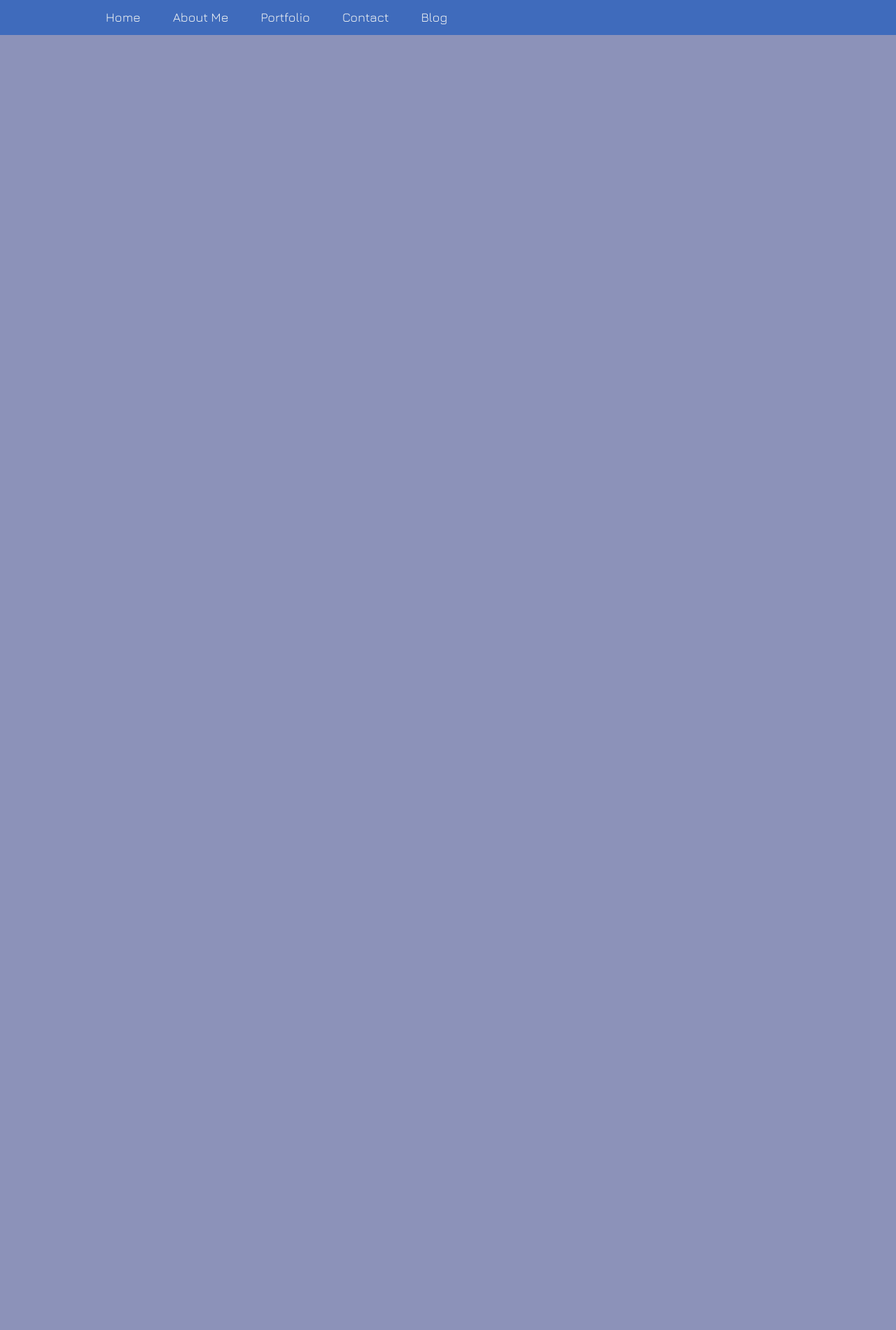
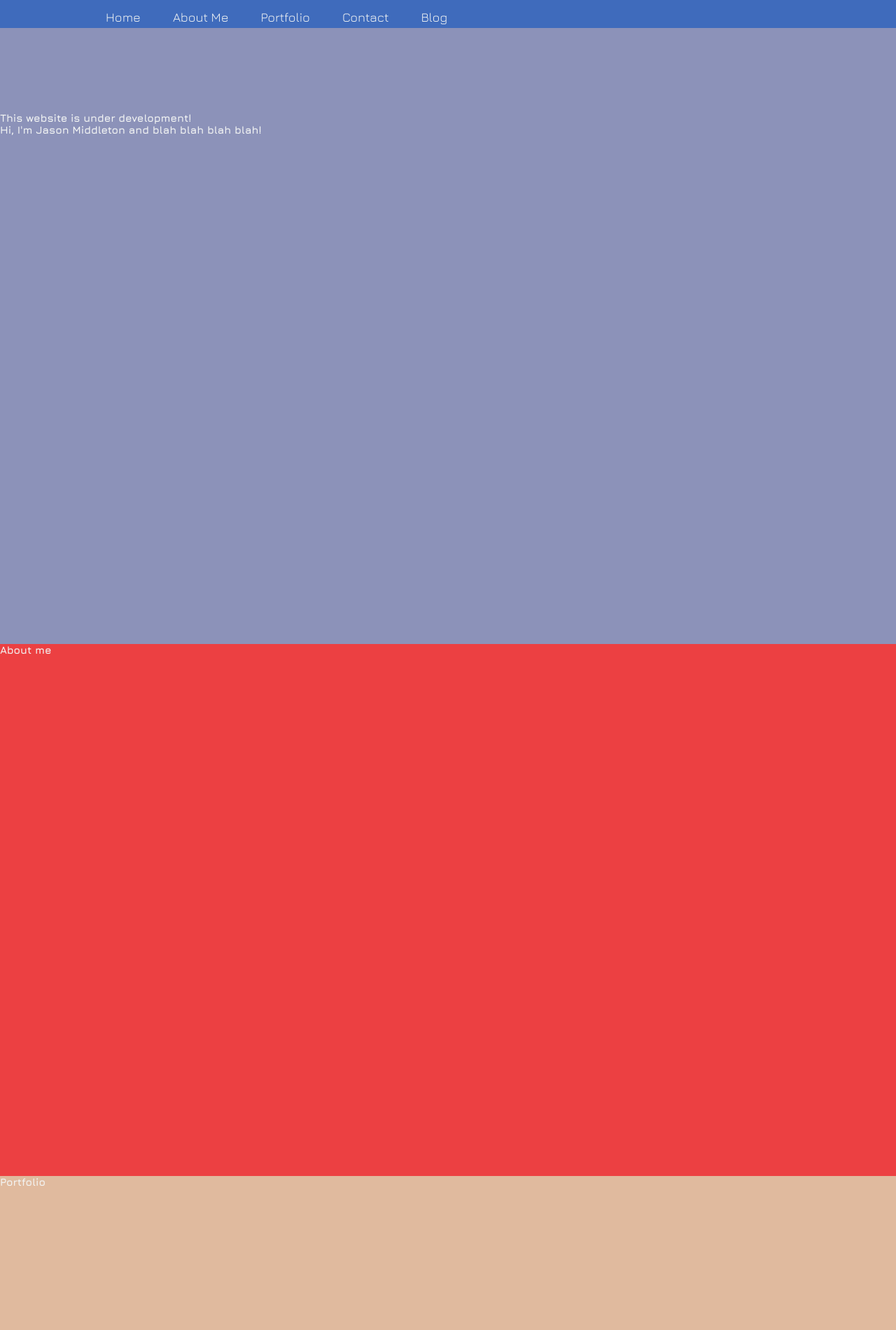
Before and after one commit to jmido8/byjasonmWebsite, a website: page index.html in a window 1280 px wide. Shown: the top 1900 px of the page at 70% size. Before the commit the page ends 800 px from the top, so only its background shows below. Drawn offline with nearby package versions, Linux system fonts and the light colour scheme.

Commit message:
Update sections and section styling

```diff
--- a/index.html
+++ b/index.html
@@ -13,19 +13,31 @@
     <!-- nav bar-->
     <nav class="navbar">
         <ul>
-            <li><a class="active" href="/">Home</a></li>
-            <li><a href="/">About Me</a></li>
-            <li><a href="/">Portfolio</a></li>
-            <li class="rightside"><a href="/">Contact</a></li>
-            <li class="rightside"><a href="/">Blog</a></li>
+            <li><a class="active" href="#section-home">Home</a></li>
+            <li><a href="#section-about-me">About Me</a></li>
+            <li><a href="#section-portfolio">Portfolio</a></li>
+            <li class="rightside"><a href="#section-contact">Contact</a></li>
+            <li class="rightside"><a href="#section-blog">Blog</a></li>
 
         </ul>
     </nav>
     </header>
     <main>
-        <section class="section-home">
+        <section class="grid" id="section-home">
             <h2>This website is under development!</h2>
             <h1>Hi, I'm <span id="firstname">Jason</span> <span id="lastname">Middleton</span> and blah blah blah blah!</h1>
+        </section>
+        <section id="section-about-me">
+            <h1>About me</h1>
+        </section>
+        <section id="section-portfolio">
+            <h1>Portfolio</h1>
+        </section>
+        <section id="section-contact">
+            <h1>Contact Me</h1>
+        </section>
+        <section id="section-blog">
+            <h1>Blog</h1>
         </section>
     </main>
     <script type='text/javascript' src='main.js'></script>
--- a/sass/base/_base.scss
+++ b/sass/base/_base.scss
@@ -12,10 +12,27 @@ html {
 
 }
 
+html,
 body {
     /* Borders and paddings aren't added to the width and height of a box. */
     box-sizing: border-box;
     background-color: $color-4;
-    margin: 0;
+    margin: 10vh 0 0 0;
     padding: 0;
+    height: 100%
+
 }
+
+main {
+    height: 100%;
+}
+
+section {
+    width: 100vw;
+    height: 95vh;
+    position: relative;
+    left: 50%;
+    right: 50%;
+    margin-left: -50%;
+    margin-right: -50%;
+}
--- a/sass/components/_navbar.scss
+++ b/sass/components/_navbar.scss
@@ -4,7 +4,7 @@ the website */
     position: fixed;
     background-color: $color-5;
     width: 100%;
-    height:50px;
+    height:5vh;
     top: 0;
     overflow: hidden;
 
--- a/sass/main.scss
+++ b/sass/main.scss
@@ -6,4 +6,6 @@
 
 @import "components/navbar";
 
+@import "layout/grid";
+
 @import "pages/home";
--- a/sass/pages/_home.scss
+++ b/sass/pages/_home.scss
@@ -1,4 +1,17 @@
 
 
-.section-home {
+#section-home {
+    background-color: $color-4;
 }
+
+#section-about-me {
+    background-color: $color-3;
+}
+
+#section-portfolio {
+    background-color: $color-2;
+}
+
+#section-blog {
+    background-color: $color-3;
+}
```
Also changed, not shown: css/style.css.
